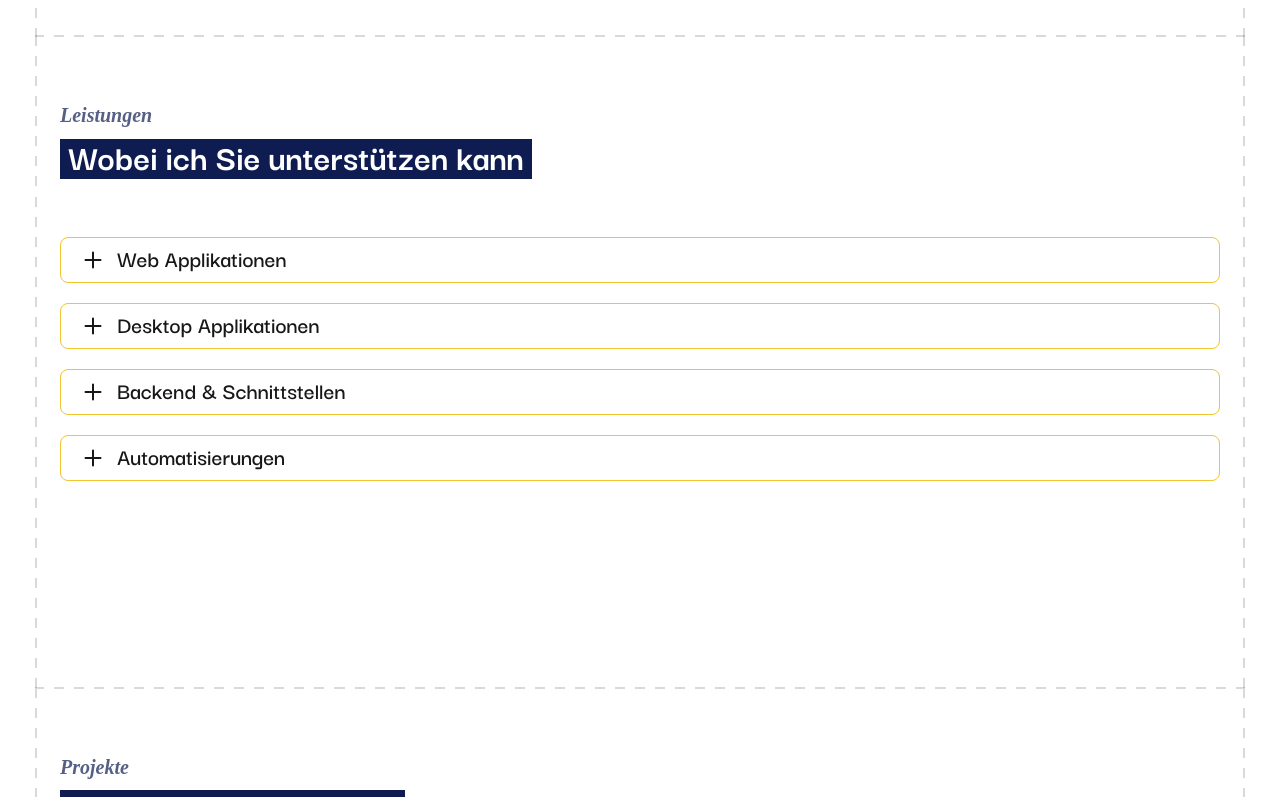
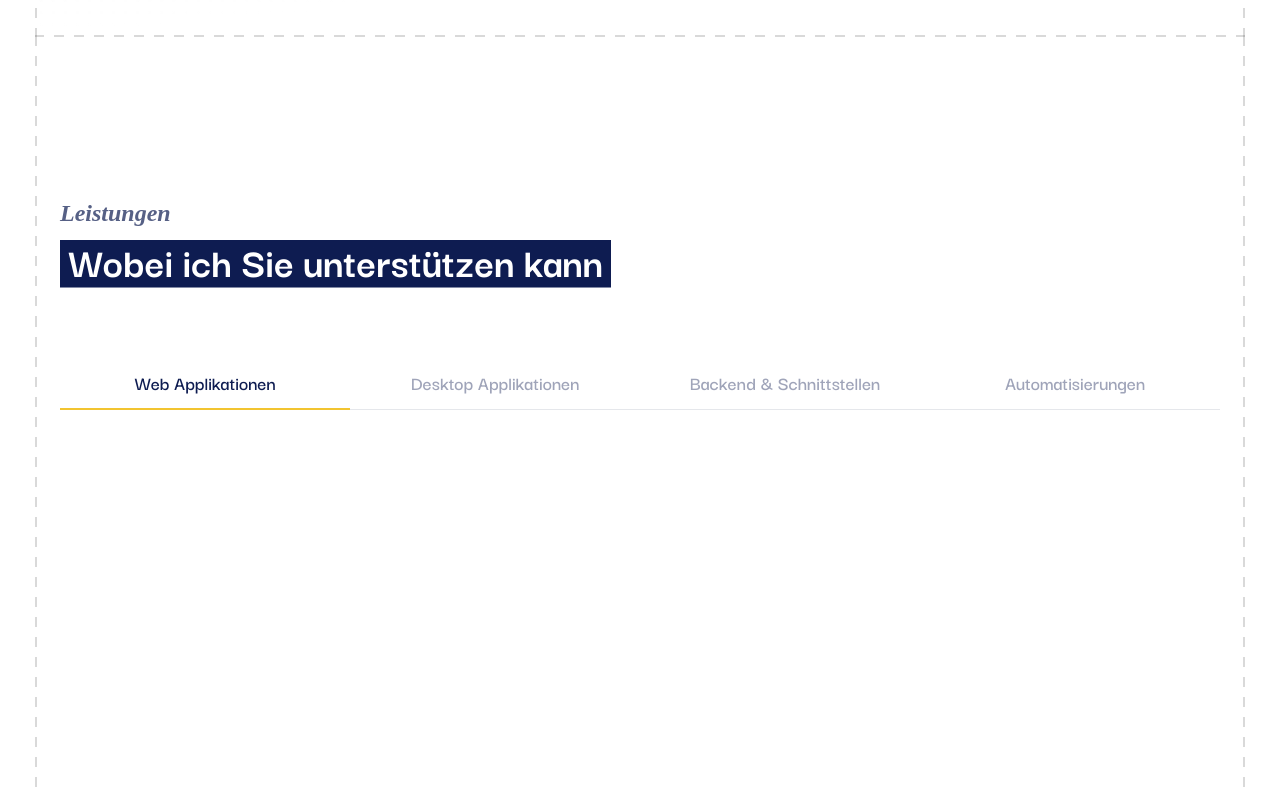
Before and after one commit to codeofandrin/andrin.software, a Next.js app: page / in a window 1280 px wide. Shown: the part 763-1560 px from the top of the page. Built offline with nearby package versions, Linux system fonts and the light colour scheme.

Commit message:
Implement services for desktop

```diff
--- a/src/components/home/SectionContainer.tsx
+++ b/src/components/home/SectionContainer.tsx
@@ -18,7 +18,7 @@ export default function SectionContainer({
   noBorder = false,
   ...props
 }: SectionContainerProps) {
-  let bottomPadding = noBottomPadding ? null : colorTransition ? "pb-36" : "pb-52"
+  let bottomPadding = noBottomPadding ? null : colorTransition ? "pb-36" : "pb-52 sm:pb-72"
   let border
 
   if (!noBorder) {
@@ -35,7 +35,7 @@ export default function SectionContainer({
 
   return (
     <div className={`${colorTransition && "py-16"} ${bgColor}`}>
-      <div className={`${border ?? ""} pt-16 ${bottomPadding} ${className}`} {...props}>
+      <div className={`${border ?? ""} pt-16 sm:pt-40 ${bottomPadding} ${className}`} {...props}>
         {children}
       </div>
     </div>
--- a/src/components/home/SectionTitle.tsx
+++ b/src/components/home/SectionTitle.tsx
@@ -27,11 +27,11 @@ export default function SectionTitle({
   }
 
   return (
-    <div className={`${smallPadding ? "pb-6" : "pb-14"} font-bold`}>
-      <h1 className={`${titleTextColor} scroll-mt-32 font-['DM-Serif'] text-xl italic`} id={id}>
+    <div className={`${smallPadding ? "pb-6" : "pb-14 sm:pb-20"} font-bold`}>
+      <h1 className={`${titleTextColor} scroll-mt-32 font-['DM-Serif'] text-xl italic sm:text-2xl`} id={id}>
         {title}
       </h1>
-      <h2 className={`mt-1 text-[2.3rem] leading-[1.3] font-bold`}>
+      <h2 className={`mt-1 text-[2.3rem] leading-[1.3] font-bold sm:text-[2.7rem]`}>
         <Highlight px="px-2" theme={theme}>
           {subTitle}
         </Highlight>
--- a/src/components/home/Services.tsx
+++ b/src/components/home/Services.tsx
@@ -59,7 +59,6 @@ function AccordionItem({ title, description, SvgComponent, handleToggle, isOpen
         {isOpen ? <SVGMinus className="h-6 w-6 stroke-2" /> : <SVGPlus className="h-6 w-6 stroke-2" />}
         <h3 className="pb-1 text-2xl font-semibold">{title}</h3>
       </div>
-
       {isOpen && (
         <>
           <SvgComponent className="max-w-3/5" />
@@ -70,22 +69,91 @@ function AccordionItem({ title, description, SvgComponent, handleToggle, isOpen
   )
 }
 
+function DesktopServices({
+  items,
+  activeItem,
+  onSelect
+}: {
+  items: typeof ITEMS
+  activeItem: (typeof ITEMS)[0]
+  onSelect: (title: string) => void
+}) {
+  const activeIndex = items.findIndex(({ title }) => title === activeItem.title)
+  const [direction, setDirection] = useState<"left" | "right">("right")
+  const [animKey, setAnimKey] = useState(0)
+
+  function handleSelect(title: string) {
+    const newIndex = items.findIndex((i) => i.title === title)
+    setDirection(newIndex > activeIndex ? "right" : "left")
+    setAnimKey((k) => k + 1)
+    onSelect(title)
+  }
+
+  return (
+    <div className="flex flex-col gap-28">
+      {/* Tabs */}
+      <div className="relative">
+        <div className="grid grid-cols-4">
+          {items.map(({ title }) => {
+            const isActive = activeItem.title === title
+            return (
+              <button
+                key={title}
+                onClick={() => handleSelect(title)}
+                className={`cursor-pointer pb-3 text-center text-xl font-semibold transition-colors duration-300 ${isActive ? "text-primary-100" : "text-primary-40 hover:text-primary-100"
+                  }`}>
+                {title}
+              </button>
+            )
+          })}
+        </div>
+        <div className="border-b border-gray-200" />
+        <div
+          className="bg-secondary-100 absolute bottom-0 h-0.5 transition-transform duration-500 ease-in-out"
+          style={{
+            width: `${100 / items.length}%`,
+            transform: `translateX(${activeIndex * 100}%)`
+          }}
+        />
+      </div>
+
+      {/* Content */}
+      <div className="min-h-72">
+        <div
+          key={animKey}
+          className={`flex items-center gap-32 px-5 ${direction === "right" ? "animate-slide-in-from-right" : "animate-slide-in-from-left"
+            }`}>
+          <activeItem.svg className="w-72 shrink-0" />
+          <div className="flex flex-col gap-4">
+            {activeItem.description.split("\n").map((line, i) => (
+              <p key={i} className="text-2xl">
+                {line}
+              </p>
+            ))}
+          </div>
+        </div>
+      </div>
+    </div>
+  )
+}
+
 export default function Services() {
   const [openItem, setOpenItem] = useState<string | null>(null)
+  const [activeTitle, setActiveTitle] = useState<string>(ITEMS[0].title)
+
+  const activeItem = ITEMS.find((i) => i.title === activeTitle) ?? ITEMS[0]
 
   function handleToggleItem(title: string) {
-    if (openItem === title) {
-      setOpenItem(null)
-    } else {
-      setOpenItem(title)
-    }
+    setOpenItem((prev) => (prev === title ? null : title))
   }
 
   return (
     <SectionContainer>
       <ContentPadding>
         <SectionTitle title="Leistungen" subTitle="Wobei ich Sie unterstützen kann" id="leistungen" />
-        <div className="grid gap-5">
+
+        {/* Mobile */}
+        <div className="grid gap-5 lg:hidden">
           {ITEMS.map(({ title, description, svg }) => (
             <AccordionItem
               key={`services-item-${title}`}
@@ -97,6 +165,11 @@ export default function Services() {
             />
           ))}
         </div>
+
+        {/* Desktop */}
+        <div className="hidden lg:block">
+          <DesktopServices items={ITEMS} activeItem={activeItem} onSelect={setActiveTitle} />
+        </div>
       </ContentPadding>
     </SectionContainer>
   )
```
Also changed, not shown: src/app/globals.css.
